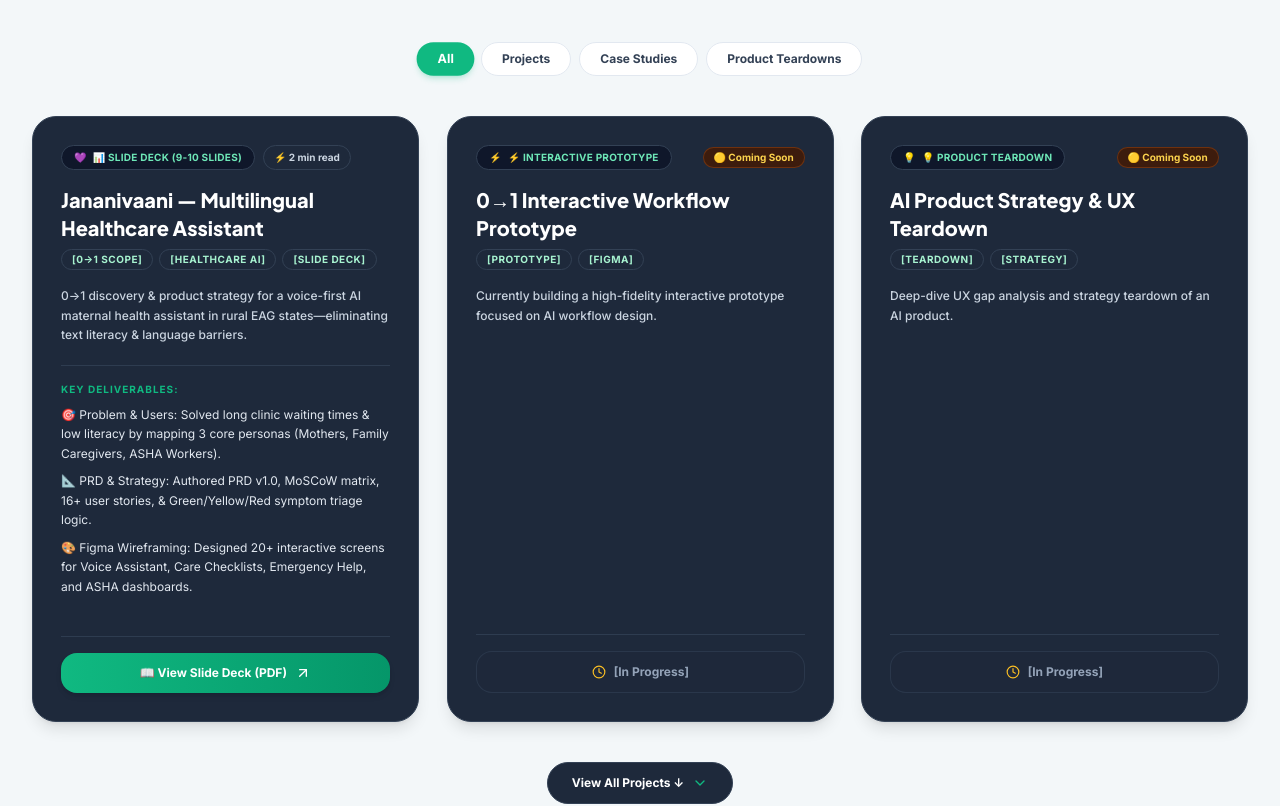
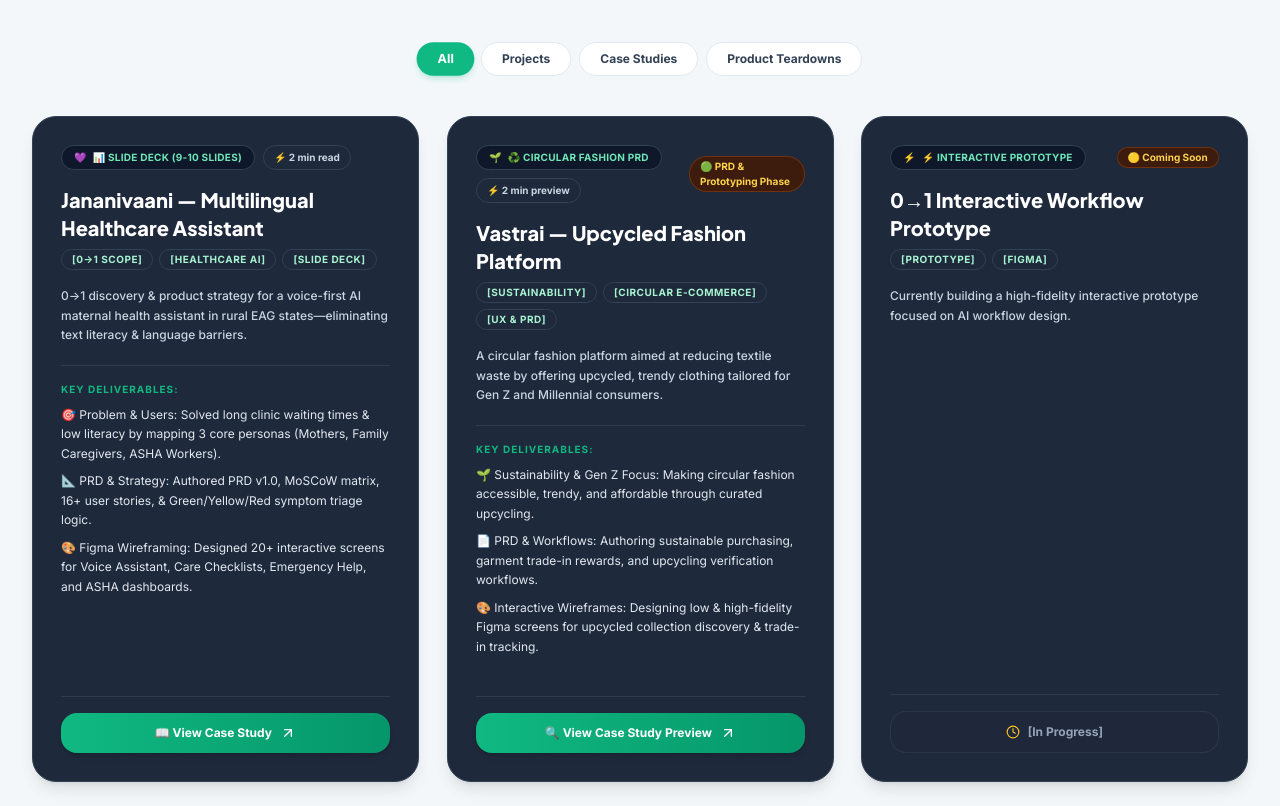
Before and after one commit to verma-ashutosh/pm-portfolio, a React (Vite) app: page / in a window 1280 px wide. Shown: the part 2948-3754 px from the top of the page. Built offline with nearby package versions, Linux system fonts and the light colour scheme.

Commit message:
Deploy portfolio source code to verma-ashutosh/pm-portfolio

```diff
--- a/src/components/ProjectModal.jsx
+++ b/src/components/ProjectModal.jsx
@@ -166,13 +166,13 @@ export const ProjectModal = ({ project, onClose }) => {
               <div className="space-y-6">
                 <div>
                   <h4 className="font-heading font-bold text-slate-900 dark:text-white text-base mb-3">
-                    Frameworks Applied
+                    Frameworks & Methodology
                   </h4>
                   <div className="flex flex-wrap gap-2">
-                    {project.frameworks.map((fw, idx) => (
+                    {(project.frameworks || []).map((fw, idx) => (
                       <div
                         key={idx}
-                        className="px-3 py-1.5 rounded-lg bg-slate-100 dark:bg-slate-800 text-slate-800 dark:text-slate-200 text-xs font-semibold border border-slate-200 dark:border-slate-700"
+                        className="px-3 py-1.5 rounded-lg bg-emerald-50 dark:bg-emerald-950/80 text-emerald-800 dark:text-emerald-300 text-xs font-semibold border border-emerald-200 dark:border-emerald-800"
                       >
                         {fw}
                       </div>
@@ -180,22 +180,44 @@ export const ProjectModal = ({ project, onClose }) => {
                   </div>
                 </div>
 
-                {/* Wireframe Mockup Representation */}
+                {/* Wireframe Mockup Representation & Figma Embed Readiness */}
                 <div>
                   <h4 className="font-heading font-bold text-slate-900 dark:text-white text-base mb-2">
-                    Wireframe Workflow Architecture
+                    Figma Wireframes & Prototype Architecture
                   </h4>
-                  <div className="p-4 rounded-xl bg-slate-100 dark:bg-slate-800/80 border border-dashed border-slate-300 dark:border-slate-700 text-center space-y-2">
-                    <div className="inline-flex p-3 rounded-full bg-brand-100 dark:bg-brand-900 text-brand-600 dark:text-brand-400">
+                  {project.figmaEmbedUrl ? (
+                    <div className="w-full h-80 rounded-xl overflow-hidden border border-slate-200 dark:border-slate-700">
+                      <iframe
+                        title={`${project.title} Figma Embed`}
+                        className="w-full h-full"
+                        src={project.figmaEmbedUrl}
+                        allowFullScreen
+                      />
+                    </div>
+                  ) : (
+                    <div className="p-5 rounded-xl bg-slate-100 dark:bg-slate-800/80 border border-dashed border-slate-300 dark:border-slate-700 text-center space-y-2.5">
+                      <div className="inline-flex p-3 rounded-full bg-emerald-100 dark:bg-emerald-950 text-emerald-700 dark:text-emerald-300">
                         <Layers className="w-6 h-6" />
                       </div>
                       <p className="text-xs font-bold text-slate-800 dark:text-slate-200">
                         Figma UI Screens & Interactive Wireframes
                       </p>
-                    <p className="text-[11px] text-slate-500 dark:text-slate-400 max-w-md mx-auto">
-                      Includes mobile intake triggers, multilingual voice prompt nodes, and admin status dashboards.
+                      <p className="text-[11px] text-slate-500 dark:text-slate-400 max-w-md mx-auto leading-relaxed">
+                        Features low & high-fidelity user journeys, e-commerce garment intake flows, trade-in valuation triggers, and interactive component states.
                       </p>
+                      {project.prototypeUrl && (
+                        <a
+                          href={project.prototypeUrl}
+                          target="_blank"
+                          rel="noopener noreferrer"
+                          className="inline-flex items-center gap-1.5 px-4 py-2 rounded-xl bg-[#10B981] text-white text-xs font-bold shadow-md hover:bg-emerald-600 transition-colors"
+                        >
+                          <span>Open Interactive Figma Prototype</span>
+                          <ExternalLink className="w-3.5 h-3.5" />
+                        </a>
+                      )}
                     </div>
+                  )}
                 </div>
               </div>
             )}
--- a/src/data/portfolioData.js
+++ b/src/data/portfolioData.js
@@ -112,8 +112,9 @@ export const projectsList = [
     subtitle: "Masai × BITSoM Capstone Project",
     type: "📊 Slide Deck (9-10 Slides)",
     readTime: "⚡ 2 min read",
-    categories: ["All", "Projects"],
+    categories: ["All", "Projects", "Case Studies"],
     tags: ["0→1 SCOPE", "HEALTHCARE AI", "SLIDE DECK"],
+    frameworks: ["MoSCoW Prioritization", "ERRC Grid", "SCAMPER", "User Journey Mapping", "Impact-Effort Matrix"],
     shortDesc: "0→1 discovery & product strategy for a voice-first AI maternal health assistant in rural EAG states—eliminating text literacy & language barriers.",
     highlights: [
       "🎯 Problem & Users: Solved long clinic waiting times & low literacy by mapping 3 core personas (Mothers, Family Caregivers, ASHA Workers).",
@@ -121,7 +122,7 @@ export const projectsList = [
       "🎨 Figma Wireframing: Designed 20+ interactive screens for Voice Assistant, Care Checklists, Emergency Help, and ASHA dashboards."
     ],
     isPlaceholder: false,
-    ctaText: "📖 View Slide Deck (PDF)",
+    ctaText: "📖 View Case Study",
     fullDetails: {
       problem: "Patients in Tier 2/3 regions face language barriers, fragmented medical history tracking, and lack of timely symptom guidance leading to delayed care.",
       solution: "An AI-first voice and text conversational assistant supporting regional Indian languages with structured guidance, appointment logging, and maternal health tracking.",
@@ -133,6 +134,40 @@ export const projectsList = [
         "Applied ERRC grid to eliminate redundant steps, reduce onboarding friction, raise regional language support, and create voice-native AI responses."
       ],
       impact: "Rated 94% in BITSoM Capstone evaluations; benchmarked for fast user comprehension in user testing."
+    }
+  },
+  {
+    id: "vastrai",
+    icon: "🌱",
+    title: "Vastrai — Upcycled Fashion Platform",
+    subtitle: "Sustainable Circular E-Commerce for Gen Z & Millennials",
+    type: "♻️ Circular Fashion PRD",
+    readTime: "⚡ 2 min preview",
+    categories: ["All", "Projects", "Case Studies"],
+    status: "🟢 PRD & Prototyping Phase",
+    tags: ["SUSTAINABILITY", "CIRCULAR E-COMMERCE", "UX & PRD"],
+    frameworks: ["User Research & Personas", "Sustainable Value Chain", "MoSCoW Prioritization", "User Journey Mapping", "Figma Prototyping"],
+    shortDesc: "A circular fashion platform aimed at reducing textile waste by offering upcycled, trendy clothing tailored for Gen Z and Millennial consumers.",
+    highlights: [
+      "🌱 Sustainability & Gen Z Focus: Making circular fashion accessible, trendy, and affordable through curated upcycling.",
+      "📄 PRD & Workflows: Authoring sustainable purchasing, garment trade-in rewards, and upcycling verification workflows.",
+      "🎨 Interactive Wireframes: Designing low & high-fidelity Figma screens for upcycled collection discovery & trade-in tracking."
+    ],
+    isPlaceholder: false,
+    ctaText: "🔍 View Case Study Preview",
+    figmaEmbedUrl: "",
+    prototypeUrl: "",
+    fullDetails: {
+      problem: "Massive textile waste in fast fashion combined with Gen Z & Millennial demand for sustainable, affordable, and unique apparel without eco-guilt.",
+      solution: "Vastrai bridges the gap with a curated circular marketplace offering verified upcycled garments, effortless trade-in rewards, and transparent eco-impact metrics.",
+      research: "Conducting user research on Gen Z fashion habits, discovering key motivators around unique aesthetic self-expression, price sensitivity, and environmental responsibility.",
+      prdHighlights: [
+        "Defining core user personas: Eco-Conscious Trendsetter, Conscious Bargain Hunter, and Local Upcycler/Designer.",
+        "Scoping 4 core MVP modules: Upcycled Collection Discovery, Trade-in & Garment Valuation Flow, Designer Collaboration Portal, and Eco-Impact Dashboard.",
+        "Mapping user stories with explicit acceptance criteria for garment condition rating & sizing standardization.",
+        "Designing Figma UI wireframes for seamless trade-in booking and interactive upcycled product story cards."
+      ],
+      impact: "PRD & Prototyping Phase — Pre-MVP User Testing & Wireframe Prototyping in progress."
     }
   },
   {
@@ -158,19 +193,6 @@ export const projectsList = [
     status: "🟡 Coming Soon",
     tags: ["TEARDOWN", "STRATEGY"],
     shortDesc: "Deep-dive UX gap analysis and strategy teardown of an AI product.",
-    isPlaceholder: true,
-    ctaText: "In Progress"
-  },
-  {
-    id: "case-study-placeholder",
-    icon: "⚡",
-    title: "0→1 Case Study 1",
-    subtitle: "Comprehensive Product Case Study",
-    type: "⚡ Interactive Prototype",
-    categories: ["All", "Case Studies"],
-    status: "🟡 Coming Soon",
-    tags: ["CASE STUDY", "0→1 STRATEGY"],
-    shortDesc: "Currently building a high-fidelity interactive prototype focused on AI workflow design.",
     isPlaceholder: true,
     ctaText: "In Progress"
   }
```
Also changed, not shown: 4 other files (tests, documents, lock files or other folders). Lines whose indentation alone changed are shown as unchanged.
